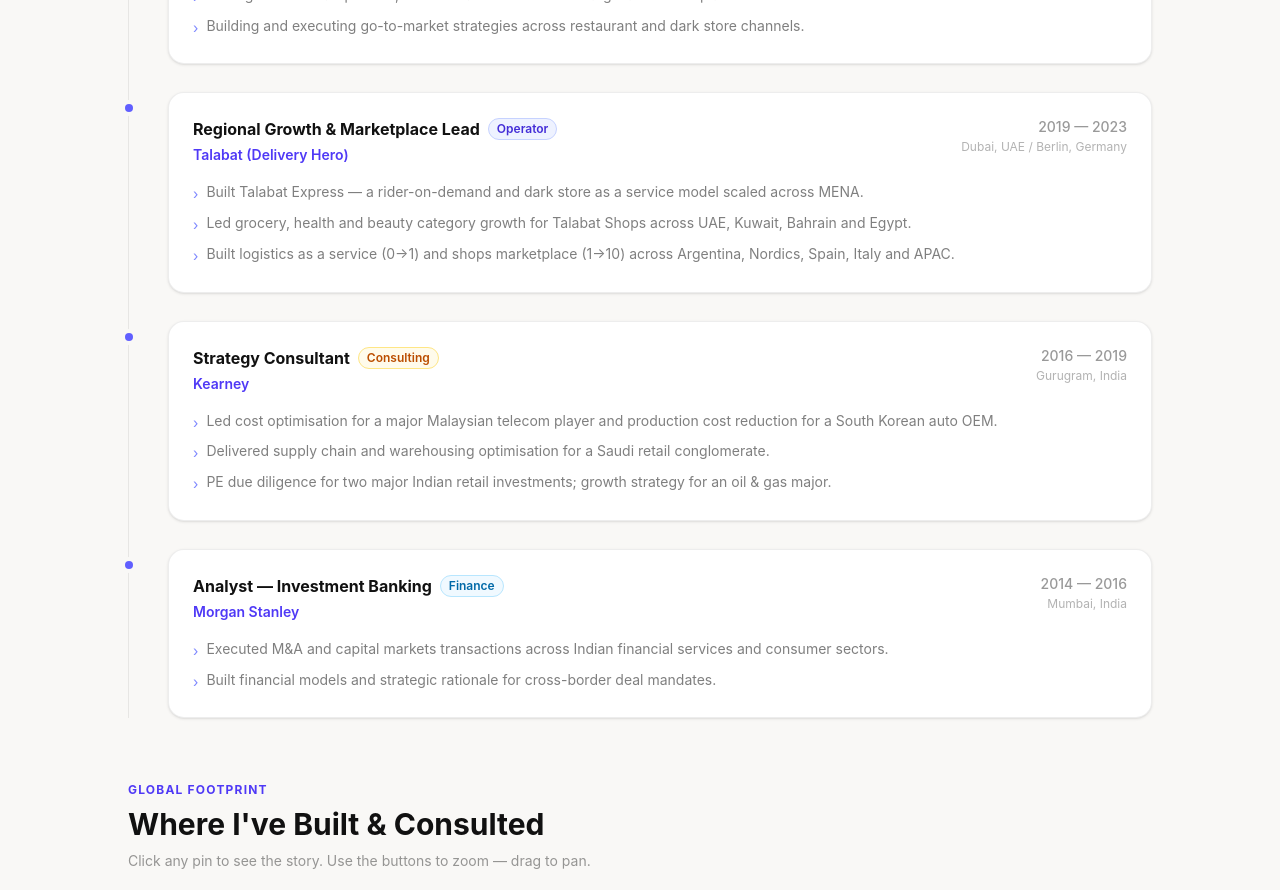
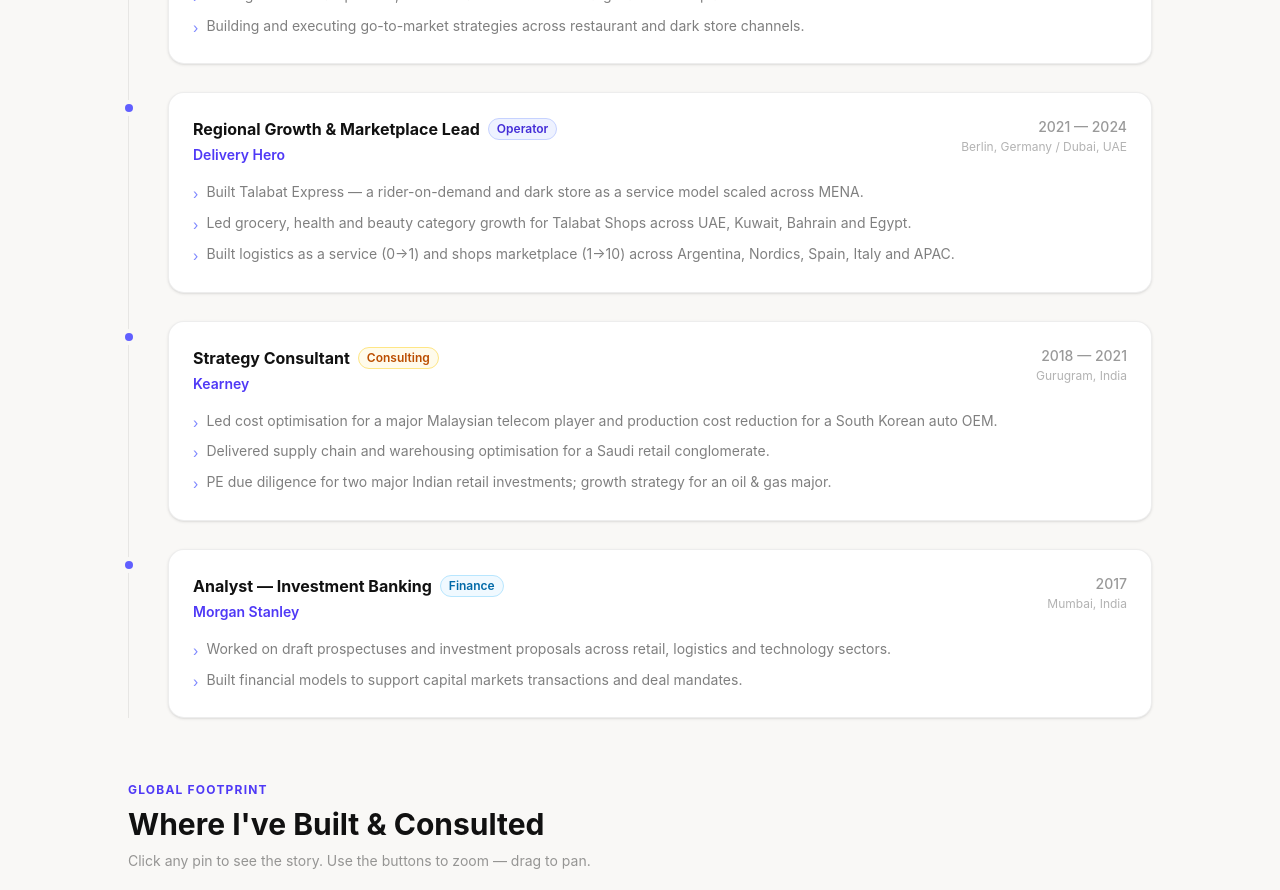
Before and after one commit to jainpratyush26/pratyush-jain-portfolio, a Next.js app: page / in a window 1280 px wide. Shown: the part 1180-2070 px from the top of the page. Built offline with nearby package versions, Linux system fonts and the light colour scheme.

Commit message:
Correct experience dates and Morgan Stanley bullet points

```diff
--- a/components/Experience.tsx
+++ b/components/Experience.tsx
@@ -4,7 +4,7 @@
   {
     role: "Head of Growth & P&L",
     company: "noon Food",
-    period: "2023 — Present",
+    period: "2024 — Present",
     location: "Dubai, UAE",
     bullets: [
       "Leading growth and P&L initiatives for UAE's food delivery platform.",
@@ -15,9 +15,9 @@
   },
   {
     role: "Regional Growth & Marketplace Lead",
-    company: "Talabat (Delivery Hero)",
-    period: "2019 — 2023",
-    location: "Dubai, UAE / Berlin, Germany",
+    company: "Delivery Hero",
+    period: "2021 — 2024",
+    location: "Berlin, Germany / Dubai, UAE",
     bullets: [
       "Built Talabat Express — a rider-on-demand and dark store as a service model scaled across MENA.",
       "Led grocery, health and beauty category growth for Talabat Shops across UAE, Kuwait, Bahrain and Egypt.",
@@ -28,7 +28,7 @@
   {
     role: "Strategy Consultant",
     company: "Kearney",
-    period: "2016 — 2019",
+    period: "2018 — 2021",
     location: "Gurugram, India",
     bullets: [
       "Led cost optimisation for a major Malaysian telecom player and production cost reduction for a South Korean auto OEM.",
@@ -40,11 +40,11 @@
   {
     role: "Analyst — Investment Banking",
     company: "Morgan Stanley",
-    period: "2014 — 2016",
+    period: "2017",
     location: "Mumbai, India",
     bullets: [
-      "Executed M&A and capital markets transactions across Indian financial services and consumer sectors.",
-      "Built financial models and strategic rationale for cross-border deal mandates.",
+      "Worked on draft prospectuses and investment proposals across retail, logistics and technology sectors.",
+      "Built financial models to support capital markets transactions and deal mandates.",
     ],
     tag: "Finance",
   },
--- a/components/WorldMap.tsx
+++ b/components/WorldMap.tsx
@@ -40,20 +40,20 @@
 };
 
 const pins: LocationPin[] = [
-  { name: "Mumbai", coords: [72.88, 19.08], type: "base", company: "Morgan Stanley", period: "2014–2016", tags: ["Base"], description: "Investment Banking analyst — M&A and capital markets across Indian financial services and consumer sectors." },
-  { name: "Gurugram", coords: [77.03, 28.46], type: "base", company: "Kearney", period: "2016–2019", tags: ["Base", "Consulting"], description: "Strategy consulting — cost optimisation, supply chain, PE due diligence and growth strategy across Asia, MENA and India." },
-  { name: "Berlin", coords: [13.4, 52.52], type: "base", company: "Delivery Hero", period: "2019–2023", tags: ["Base", "0→1", "1→10"], description: "Building and scaling businesses globally — logistics as a service, shops marketplace and dark store models across 4 continents." },
-  { name: "Dubai", coords: [55.27, 25.2], type: "current", company: "noon Food", period: "2023–Present", tags: ["Current Base"], description: "Heading growth and P&L for UAE food delivery — driving customer acquisition, retention and margin across the platform." },
+  { name: "Mumbai", coords: [72.88, 19.08], type: "base", company: "Morgan Stanley", period: "2017", tags: ["Base"], description: "Investment Banking analyst — M&A and capital markets across Indian financial services and consumer sectors." },
+  { name: "Gurugram", coords: [77.03, 28.46], type: "base", company: "Kearney", period: "2018–2021", tags: ["Base", "Consulting"], description: "Strategy consulting — cost optimisation, supply chain, PE due diligence and growth strategy across Asia, MENA and India." },
+  { name: "Berlin", coords: [13.4, 52.52], type: "base", company: "Delivery Hero", period: "2021–2024", tags: ["Base", "0→1", "1→10"], description: "Building and scaling businesses globally — logistics as a service, shops marketplace and dark store models across 4 continents." },
+  { name: "Dubai", coords: [55.27, 25.2], type: "current", company: "noon Food", period: "2024–Present", tags: ["Current Base"], description: "Heading growth and P&L for UAE food delivery — driving customer acquisition, retention and margin across the platform." },
   { name: "Malaysia", coords: [101.69, 3.14], type: "consulting", company: "Major Telecom Player", period: "2017", tags: ["Consulting"], description: "Cost optimisation engagement — structural savings across network, procurement and operations." },
   { name: "South Korea", coords: [126.98, 37.57], type: "consulting", company: "Automotive OEM", period: "2017", tags: ["Consulting"], description: "Production cost reduction — lean manufacturing and supplier rationalisation for a major automotive player." },
   { name: "Saudi Arabia", coords: [45.08, 23.89], type: "consulting", company: "Retail Conglomerate", period: "2018", tags: ["Consulting"], description: "Supply chain and warehousing optimisation — network design and inventory strategy across a major Saudi retail group." },
-  { name: "Argentina", coords: [-63.62, -38.42], type: "operator", company: "Delivery Hero / PedidosYa", period: "2020–2021", tags: ["0→1", "1→10"], description: "Built logistics as a service from scratch and scaled a shops marketplace (grocery, pharmacy, beauty) to market leadership." },
+  { name: "Argentina", coords: [-63.62, -38.42], type: "operator", company: "Delivery Hero / PedidosYa", period: "2021–2022", tags: ["0→1", "1→10"], description: "Built logistics as a service from scratch and scaled a shops marketplace (grocery, pharmacy, beauty) to market leadership." },
   { name: "Nordics", coords: [15.5, 63.0], type: "operator", company: "Delivery Hero", period: "2021", tags: ["0→1"], description: "Launched logistics as a service (0→1) and a shops marketplace (grocery, pharmacy, beauty) across Scandinavia." },
   { name: "Spain", coords: [-3.75, 40.42], type: "operator", company: "Delivery Hero", period: "2021–2022", tags: ["1→10"], description: "Scaled shops marketplace (grocery, pharmacy, beauty) from initial launch to significant market scale." },
   { name: "Italy", coords: [12.49, 41.9], type: "operator", company: "Delivery Hero", period: "2021–2022", tags: ["0→1", "1→10"], description: "Built logistics as a service from the ground up and scaled a shops marketplace across major Italian cities." },
   { name: "APAC — SG / HK / TW / TH", coords: [103.82, 1.36], type: "operator", company: "Delivery Hero / foodpanda", period: "2022–2023", tags: ["1→10"], description: "Scaled shops marketplace (grocery, pharmacy, beauty) across Singapore, Hong Kong, Taiwan and Thailand." },
   { name: "MENA — UAE, Kuwait, Bahrain, Egypt", coords: [47.5, 26.5], type: "operator", company: "Talabat", period: "2021–2023", tags: ["0→1", "1→10"], description: "Built Talabat Express (dark store as a service + rider on demand), scaled grocery, health and beauty for Talabat Shops across MENA." },
-  { name: "India — Consulting", coords: [80.0, 21.5], type: "consulting", company: "Kearney", period: "2016–2019", tags: ["Consulting"], description: "PE due diligence for two major Indian retail investments · New product strategy for a commercial automotive player · Recovery strategy for a financial services firm · Growth strategy for an oil & gas major." },
+  { name: "India — Consulting", coords: [80.0, 21.5], type: "consulting", company: "Kearney", period: "2018–2021", tags: ["Consulting"], description: "PE due diligence for two major Indian retail investments · New product strategy for a commercial automotive player · Recovery strategy for a financial services firm · Growth strategy for an oil & gas major." },
 ];
 
 const tagStyle: Record<ExperienceTag, string> = {
```
